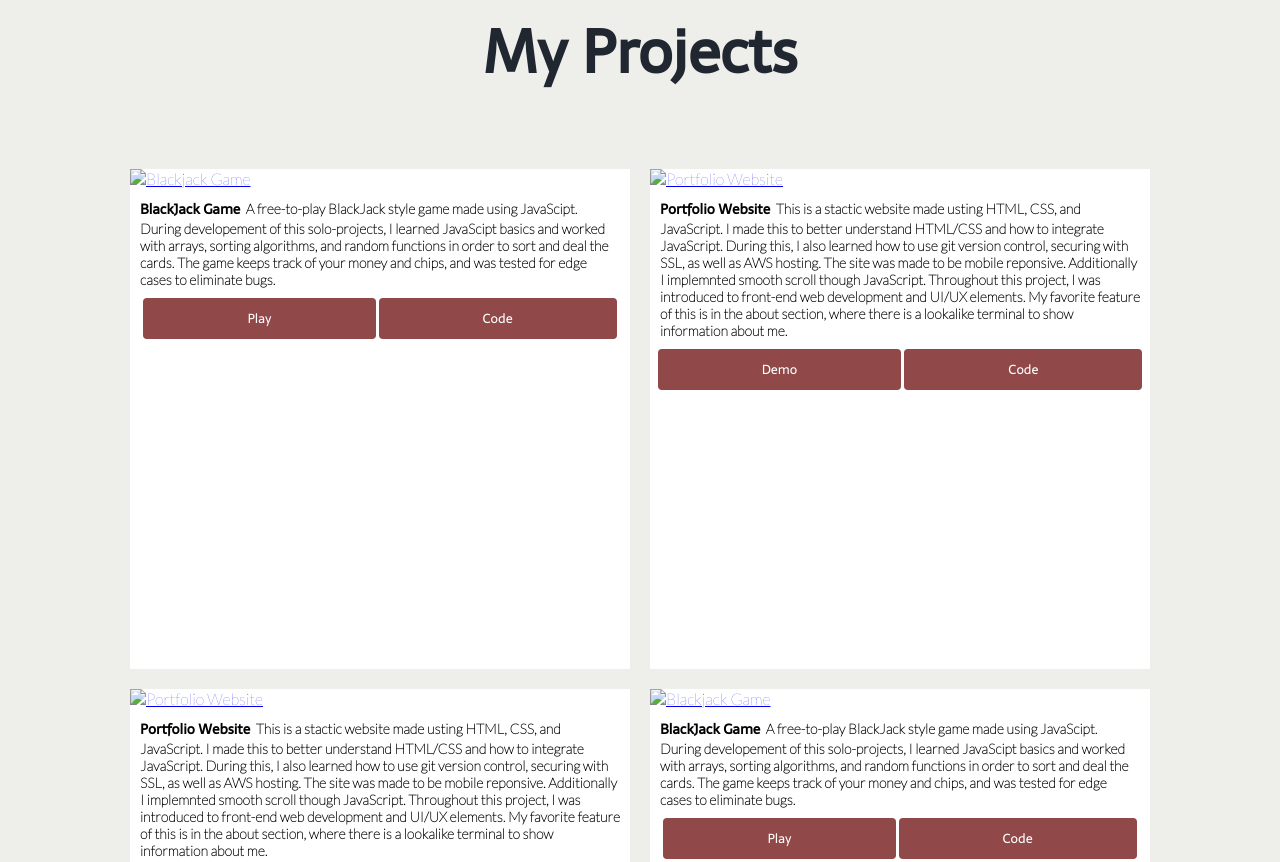
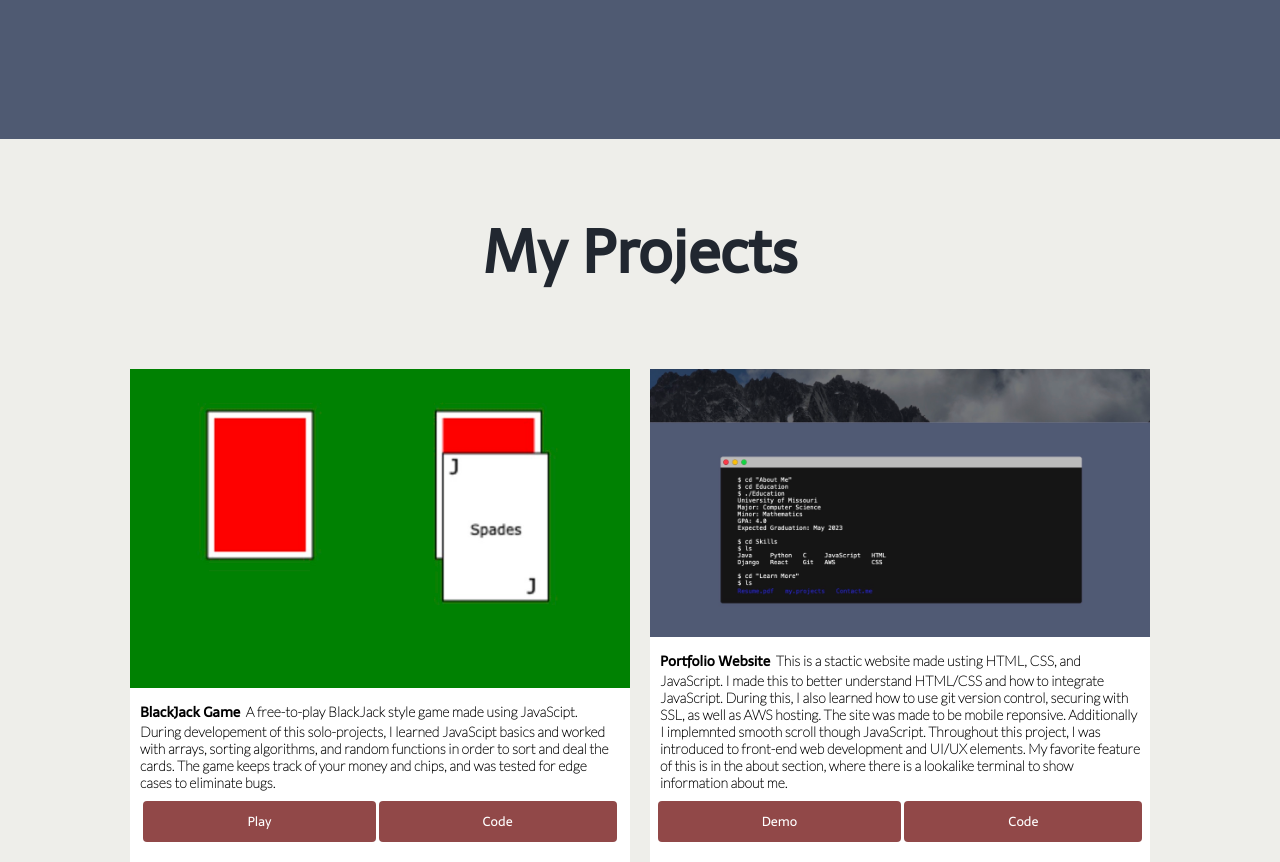
Before and after one commit to isaacwengler/portfolio, a plain HTML site: page index.html in a window 1280 px wide. Shown: the part 1401-2263 px from the top of the page. Drawn offline with Linux system fonts and the light colour scheme.

Commit message:
Image compatabiblity fix

```diff
--- a/app.js
+++ b/app.js
@@ -1,9 +1,10 @@
-const menu = document.querySelector('#mobile-menu')
-const menuLinks = document.querySelector('.navbar__menu')
+const menu = document.querySelector('#mobile-menu');
+const menuLinks = document.querySelector('.navbar__menu');
+const navLogo = document.querySelector('#navbar__logo');
 
 const mobileMenu = () => {
-    menu.classList.toggle('is-active')
-    menuLinks.classList.toggle('active')
-}
+    menu.classList.toggle('is-active');
+    menuLinks.classList.toggle('active');
+};
 
-menu.addEventListener('click', mobileMenu)
+menu.addEventListener('click', mobileMenu);
--- a/index.html
+++ b/index.html
@@ -96,8 +96,8 @@
             <div class="projects__wrapper">
                 <div class="projects__row">
                     <div class="projects__card">
-                        <a href="blackjack.pdf">
-                            <img class="img4" src="blackjack.pdf" alt= "Blackjack Game">
+                        <a>
+                            <img class="img4" src="blackjack.jpeg" alt= "Blackjack Game">
                         </a>
                         <h2 class="project__name"><span>BlackJack Game</span> &nbsp;A free-to-play BlackJack style game made using JavaScipt.
                             During developement of this solo-projects, I learned JavaScipt basics and worked with arrays, sorting algorithms, and random functions
@@ -109,8 +109,8 @@
                         </div>
                     </div>
                     <div class="projects__card">
-                        <a href="portfolio.pdf">
-                            <img class="img4" src="portfolio.pdf" alt= "Portfolio Website">
+                        <a>
+                            <img class="img4" src="portfolio.jpeg" alt= "Portfolio Website">
                         </a>
                         <h2 class="project__name"><span>Portfolio Website</span> &nbsp;This is a stactic website made usting
                         HTML, CSS, and JavaScript. I made this to better understand HTML/CSS and how to integrate JavaScript.
@@ -126,8 +126,8 @@
                 </div>
                 <div class="projects__row">
                     <div class="projects__card">
-                        <a href="portfolio.pdf">
-                            <img class="img4" src="portfolio.pdf" alt= "Portfolio Website">
+                        <a>
+                            <img class="img4" src="portfolio.jpeg" alt= "Portfolio Website">
                         </a>
                         <h2 class="project__name"><span>Portfolio Website</span> &nbsp;This is a stactic website made usting
                         HTML, CSS, and JavaScript. I made this to better understand HTML/CSS and how to integrate JavaScript.
@@ -141,8 +141,8 @@
                         </div>
                     </div>
                     <div class="projects__card">
-                        <a href="blackjack.pdf">
-                            <img class="img4" src="blackjack.pdf" alt= "Blackjack Game">
+                        <a>
+                            <img class="img4" src="blackjack.jpeg" alt= "Blackjack Game">
                         </a>
                         <h2 class="project__name"><span>BlackJack Game</span> &nbsp;A free-to-play BlackJack style game made using JavaScipt.
                             During developement of this solo-projects, I learned JavaScipt basics and worked with arrays, sorting algorithms, and random functions
--- a/styles.css
+++ b/styles.css
@@ -211,7 +211,7 @@
     background: linear-gradient(to right, #161616, #000000);
     background-image: url(mountains.jpeg);
     opacity: 1;
-    height: 600px;
+    height: 800px;
     background-attachment: fixed;
     background-position: center;
     background-repeat: no-repeat;
@@ -247,7 +247,7 @@
 
 .color__overlay {
     width: 100%;
-    height: 600px;
+    height: 800px;
     background: #131313;
     opacity: .6;
     position: absolute;
@@ -475,7 +475,6 @@ p {
 .projects__button .main__btn {
     padding-top: 0px;
     padding-bottom: 0px;
-
 }
 
 .projects__button .main__btn a {
```
Also changed, not shown: blackjack.jpeg (added), inprogress.png (deleted), portfolio.jpeg (added), 2 other files.
